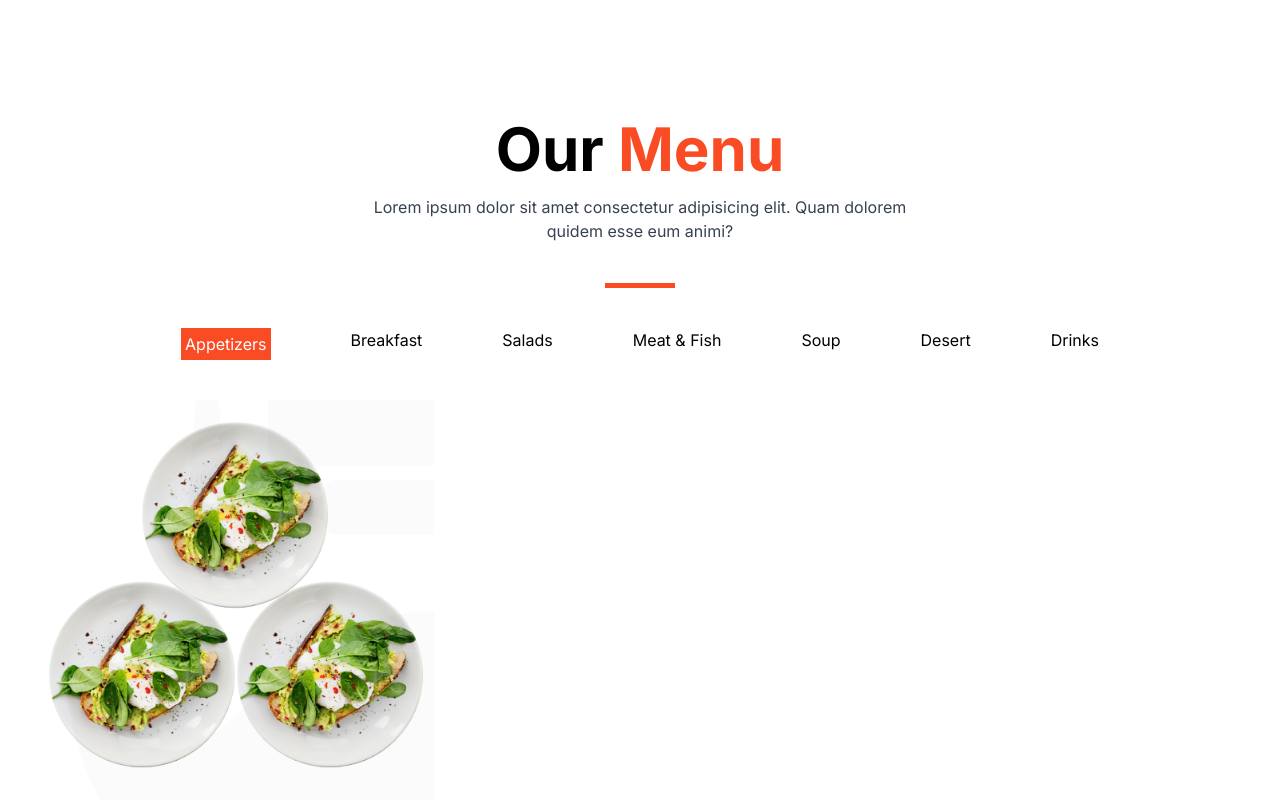
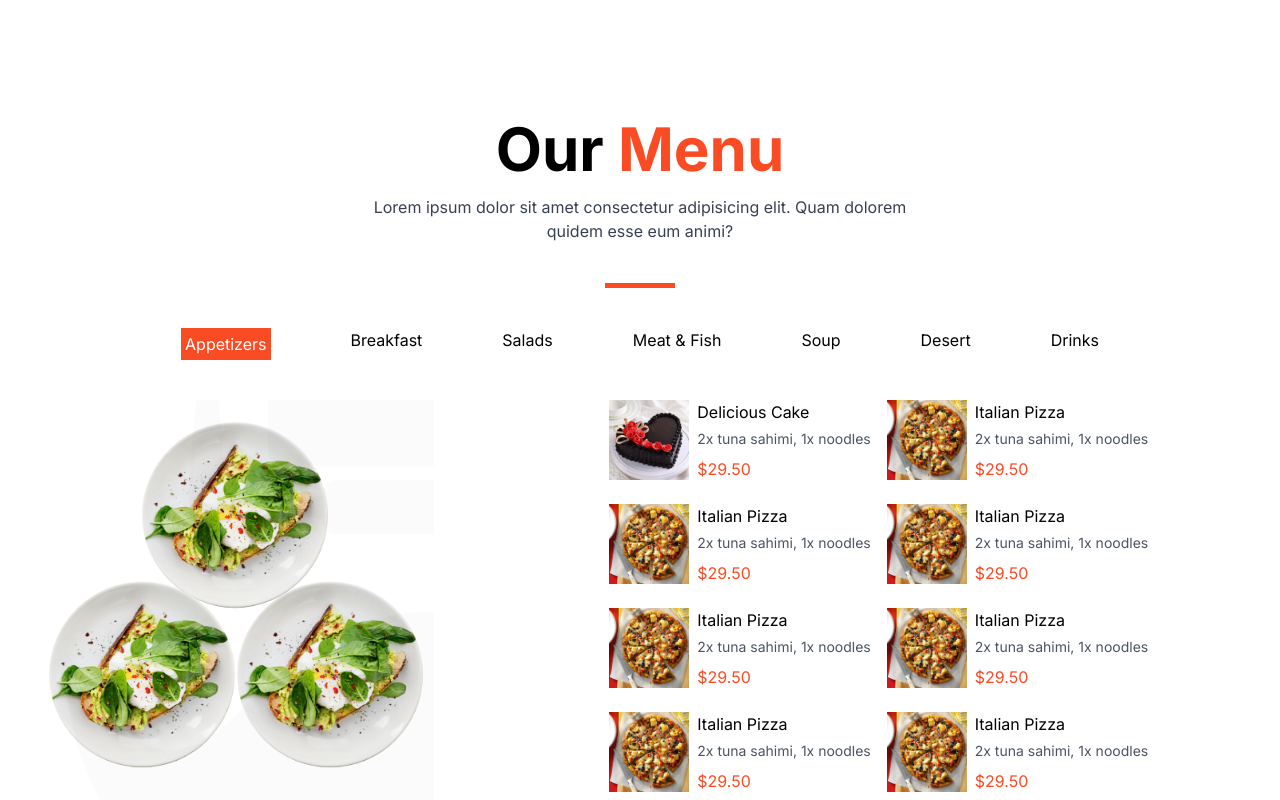
Before and after one commit to byiringiroscar/Food-app-with-nextjs-tailwind, a Next.js app: page / in a window 1280 px wide. Shown: the part 2541-3341 px from the top of the page. Built offline with nearby package versions, Linux system fonts and the light colour scheme.

Commit message:
Update Menu.tsx

```diff
--- a/src/components/Menu.tsx
+++ b/src/components/Menu.tsx
@@ -1,6 +1,7 @@
 import React from 'react'
 import Dash from "./Dash";
 import Image from "next/image";
+import MenuCard from './MenuCard';
 
 const menuData = [
     {
@@ -90,7 +91,7 @@ const Menu = () => {
                 </div>
 
                 <div className="grid w-fit mx-auto sm:grid-cols-2 gap-4">
-                {/* {menuData.map((item, index) => (
+                {menuData.map((item, index) => (
                     <MenuCard
                     key={index}
                     img={item.img}
@@ -98,7 +99,7 @@ const Menu = () => {
                     desc={item.desc}
                     price={item.price}
                     />
-                ))} */}
+                ))}
                 </div>
       </div>
     </div>
```
